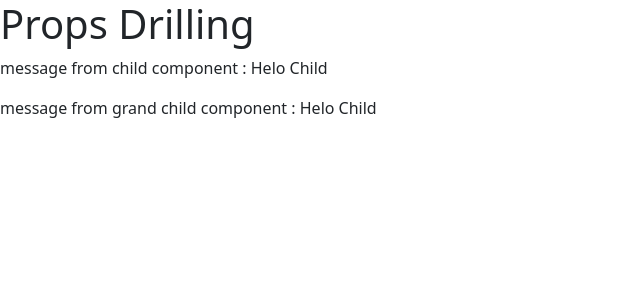
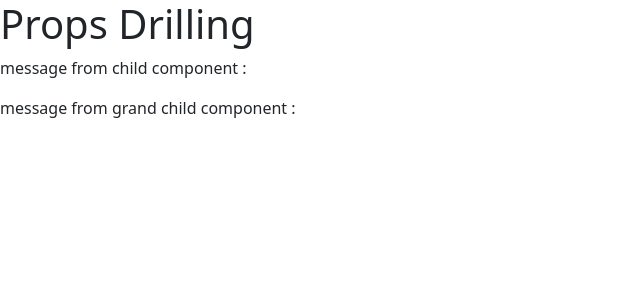
Before and after one commit to DarvinDheena/ReactSession-ReactClass, a React (Vite) app: page / in a window 1280 px wide. Shown: the top 300 px of the page, without its empty margins (0-640 px from the left). Built offline with nearby package versions, Linux system fonts and the light colour scheme.

Commit message:
context Api creation

```diff
--- a/src/App.jsx
+++ b/src/App.jsx
@@ -1,15 +1,21 @@
-import React from 'react'
+import React, { createContext, useState } from 'react'
 import ChildComponent from './Components/ChildComponent'
 
+const MessageContext = createContext();
+
+
 function App() {
-  const message =  'Helo Child'
+
+  const [message,setMessage] = useState('hello from App');
 
   return (
     <div>
       <h1>Props Drilling</h1>
-      <ChildComponent message = { message }/>
+      <MessageContext.Provider value={[message,setMessage]}>
+        <ChildComponent />
+      </MessageContext.Provider>
     </div>
   )
 }
 
-export default App
+export { App as default , MessageContext };
--- a/src/Components/ChildComponent.jsx
+++ b/src/Components/ChildComponent.jsx
@@ -1,11 +1,18 @@
-import React from 'react'
+import React, { useContext } from 'react'
 import GrandChildComponent from './GrandChildComponent'
+import { MessageContext } from '../App'
 
-function ChildComponent( {message} ) {
+
+
+function ChildComponent( ) {
+
+  const [message,setMessage] = useContext(MessageContext);
+
+
   return (
     <div>
-         <p>message from child component : { message }</p>
-        <GrandChildComponent message = { message }/>
+         <p>message from child component :{ setMessage('hoi') } </p>
+        <GrandChildComponent />
     </div>
   )
 }
--- a/src/Components/GrandChildComponent.jsx
+++ b/src/Components/GrandChildComponent.jsx
@@ -1,9 +1,9 @@
 import React from 'react'
 
-function GrandChildComponent({ message }) {
+function GrandChildComponent() {
   return (
     <div>
-        <p>message from grand child component : { message }</p>
+        <p>message from grand child component : </p>
     </div>
   )
 }
```
